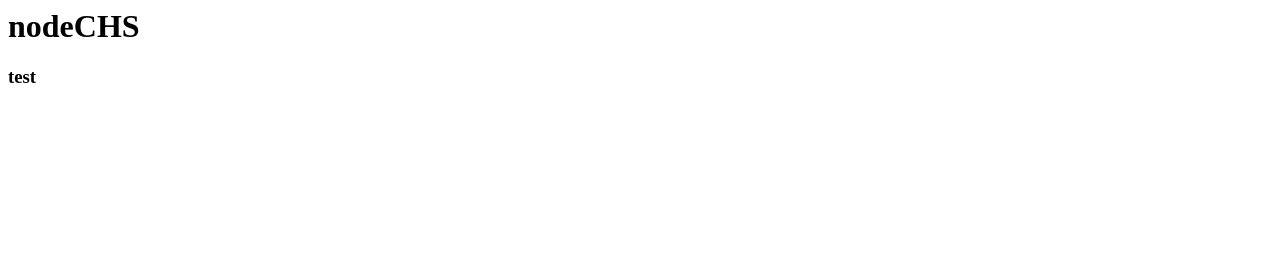
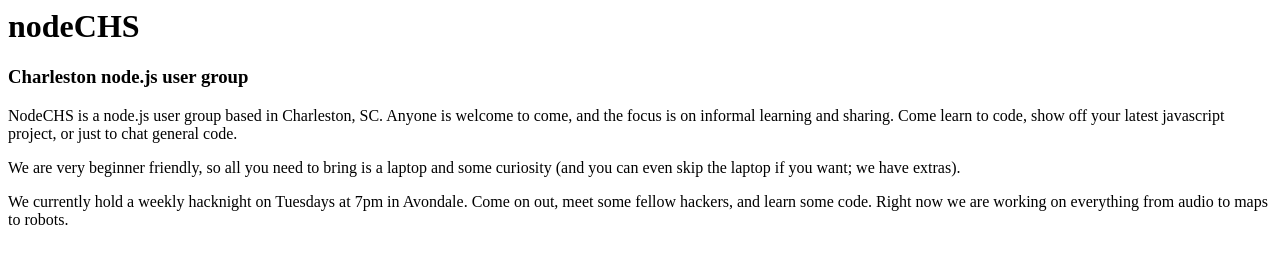
Before and after one commit to morganherlocker/nodechs, a plain HTML site: page index.html in a window 1280 px wide. Drawn offline with Linux system fonts and the light colour scheme.

Commit message:
rough draft

```diff
--- a/index.html
+++ b/index.html
@@ -5,13 +5,18 @@
 <h1>nodeCHS</h1>
 <div id='content'>
   <h3 id='subline'>
-    test
+    Charleston node.js user group
   </h3>
-  <p id='description'>
-
+  <div id='description'>
+  <p>
+    NodeCHS is a node.js user group based in Charleston, SC. Anyone is welcome to come, and the focus is on informal learning and sharing. Come learn to code, show off your latest javascript project, or just to chat general code.
   </p>
+  <p>
+    We are very beginner friendly, so all you need to bring is a laptop and some curiosity (and you can even skip the laptop if you want; we have extras).
+  </p>
+  <div>
   <p id='hacknight'>
-
+    We currently hold a weekly hacknight on Tuesdays at 7pm in Avondale. Come on out, meet some fellow hackers, and learn some code. Right now we are working on everything from audio to maps to robots.
   </p>
 </div>
 </body>
```
